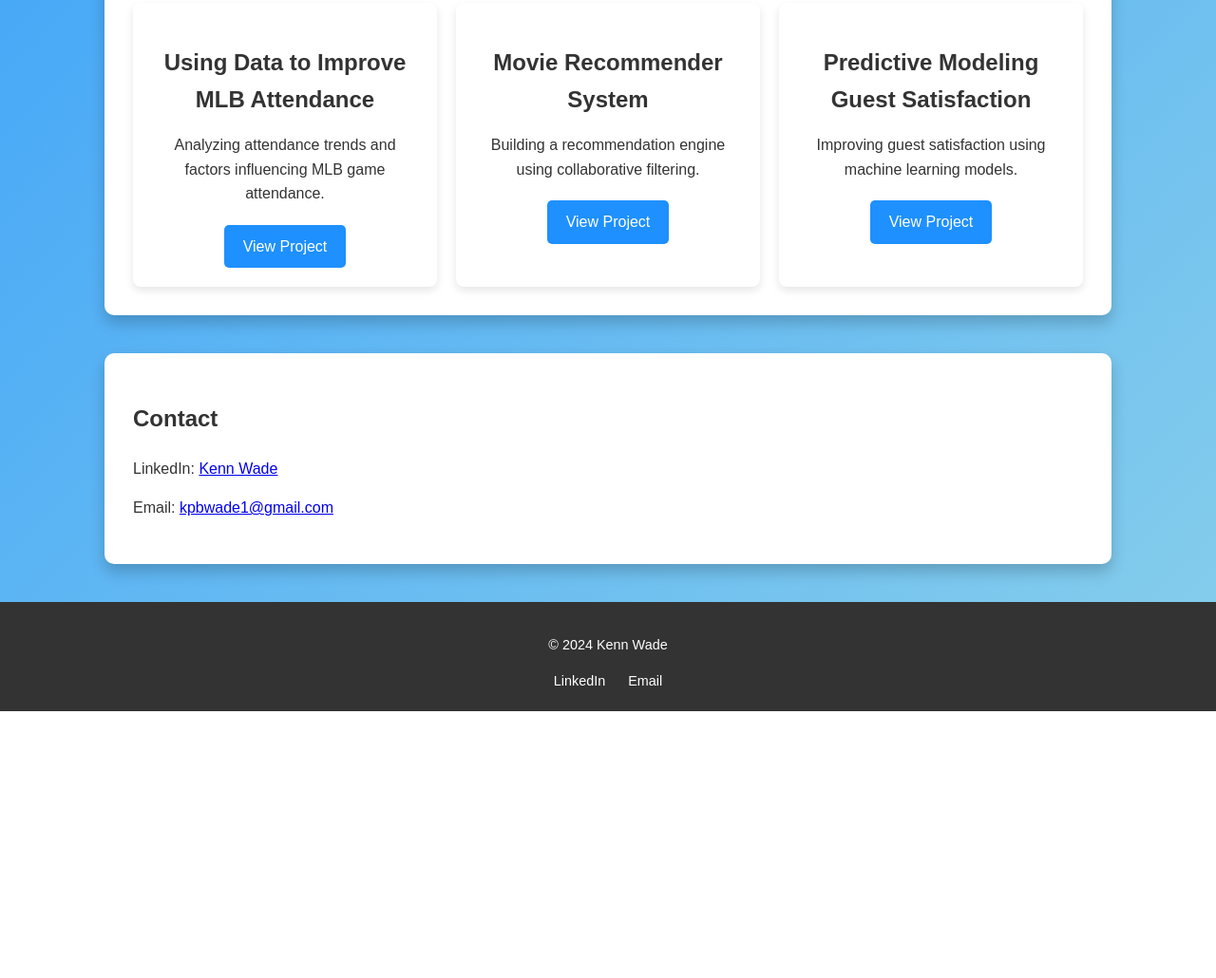
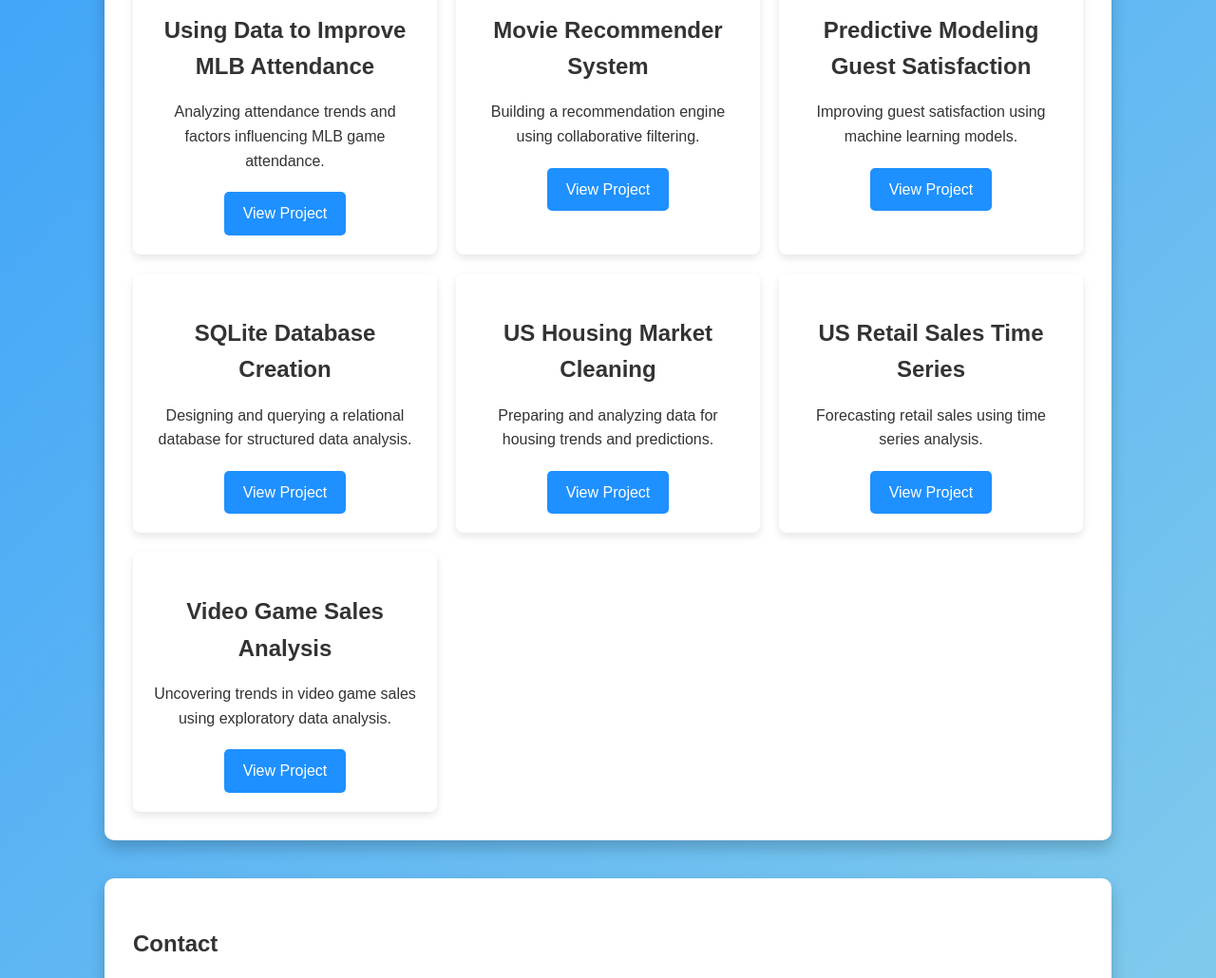
Before and after one commit to kennwade/Data-Science-Portfolio, a plain HTML site: page index.html in a window 1280 px wide. Shown: the part 1341-2371 px from the top of the page at 95% size. Before the commit the page ends 2090 px from the top, so only its background shows below. Drawn offline with Linux system fonts and the light colour scheme.

Commit message:
Update index.html

```diff
--- a/index.html
+++ b/index.html
@@ -136,20 +136,20 @@
     <h2>About Me</h2>
     <p>
       I am a Data Scientist with expertise in predictive modeling, machine learning, and data visualization.
-      Skilled in Python, R, SQL, Tableau, and Jupyter Notebook, I specialize in solving complex problems with
+      Skilled in Python, R, SQL, Tableau, and Jupyter Notebook. I specialize in solving complex problems with
       data-driven insights. My passion lies in innovating within the hospitality industry and exploring
       cybersecurity solutions such as predictive threat detection and secure system analysis.
     </p>
     <p>
+      I am a recent graduate of the Master’s program in Data Science at Bellevue University, where I built a strong foundation
+      in advanced analytics, machine learning, and database management. I also hold a Bachelor of Science in Tourism, Events, and
+      Recreation Management from the University of Florida, graduating with Cum Laude distinction.
+    </p>
     <p>
-  I recently graduated from the Master’s program in Data Science at Bellevue University, where I built a strong foundation
-  in advanced analytics, machine learning, and database management. I also hold a Bachelor of Science in Tourism, Events, and
-  Recreation Management from the University of Florida, graduating with Cum Laude distinction.
-</p>
+      My professional background includes over a decade of high-level management experience in the hospitality and tourism industry.
+      I have gained valuable expertise in customer satisfaction, operational efficiency, and data-driven decision-making, leveraging
+      analytics to enhance guest experiences and streamline business workflows. This portfolio is a continuously evolving showcase of my projects and achievements.
     </p>
-   <p>
-  My professional background includes over a decade of high-level management experience in the hospitality and tourism industry, where I gained valuable expertise in customer satisfaction, operational efficiency, and data-driven decision-making. I have a proven track record of leveraging analytics to enhance guest experiences, streamline business workflows, and drive operational improvements. This portfolio is a continuously evolving showcase of my projects and achievements.
-</p>
   </div>
 
   <!-- Projects Section -->
@@ -186,6 +186,26 @@
         <p>Improving guest satisfaction using machine learning models.</p>
         <a href="https://github.com/kennwade/Data-Science-Portfolio/tree/main/Predictive-Modeling-Guest-Satisfaction" class="btn">View Project</a>
       </div>
+      <div class="project-card">
+        <h3>SQLite Database Creation</h3>
+        <p>Designing and querying a relational database for structured data analysis.</p>
+        <a href="https://github.com/kennwade/Data-Science-Portfolio/tree/main/SQLite-Database-Creation-and-Queries" class="btn">View Project</a>
+      </div>
+      <div class="project-card">
+        <h3>US Housing Market Cleaning</h3>
+        <p>Preparing and analyzing data for housing trends and predictions.</p>
+        <a href="https://github.com/kennwade/Data-Science-Portfolio/tree/main/US-Housing-Market-Cleaning" class="btn">View Project</a>
+      </div>
+      <div class="project-card">
+        <h3>US Retail Sales Time Series</h3>
+        <p>Forecasting retail sales using time series analysis.</p>
+        <a href="https://github.com/kennwade/Data-Science-Portfolio/tree/main/US-Retail-Sales-Time-Series" class="btn">View Project</a>
+      </div>
+      <div class="project-card">
+        <h3>Video Game Sales Analysis</h3>
+        <p>Uncovering trends in video game sales using exploratory data analysis.</p>
+        <a href="https://github.com/kennwade/Data-Science-Portfolio/tree/main/Video-Game-Sales-Analysis" class="btn">View Project</a>
+      </div>
     </div>
   </div>
 
```
